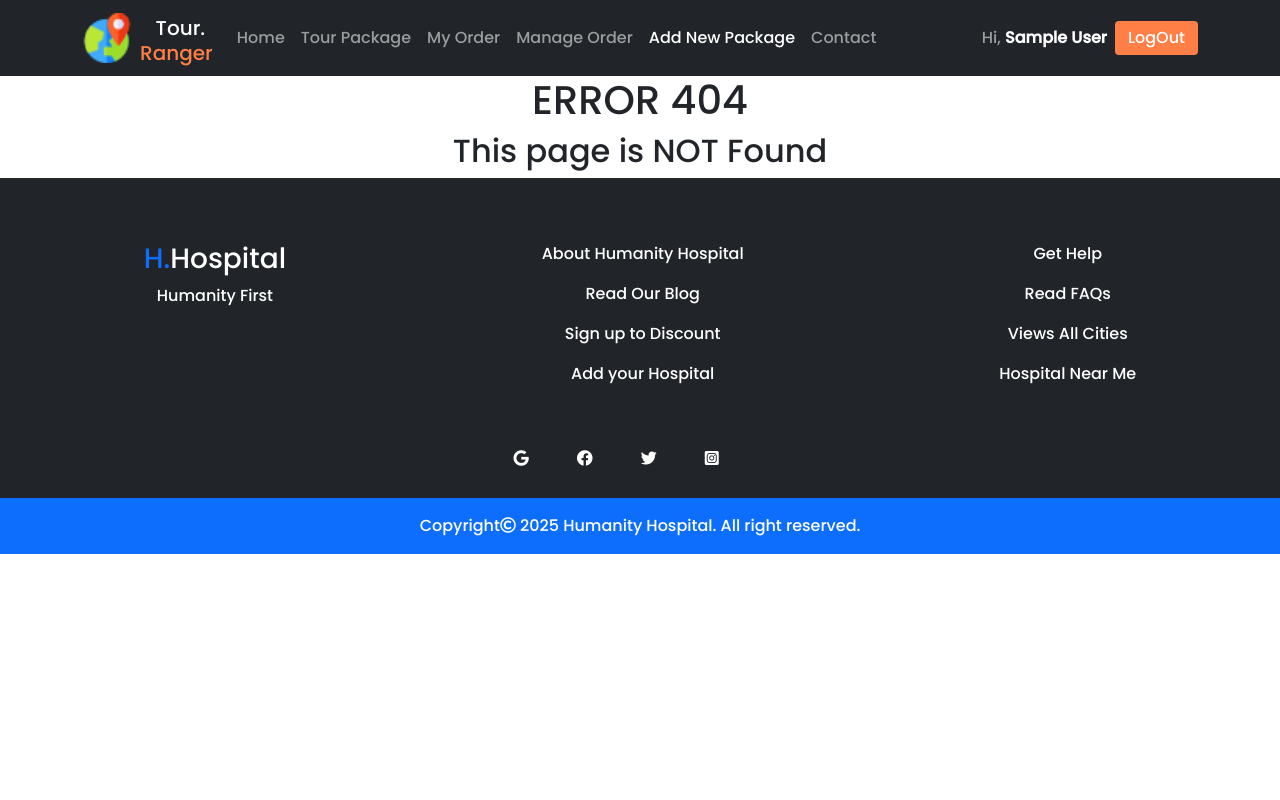
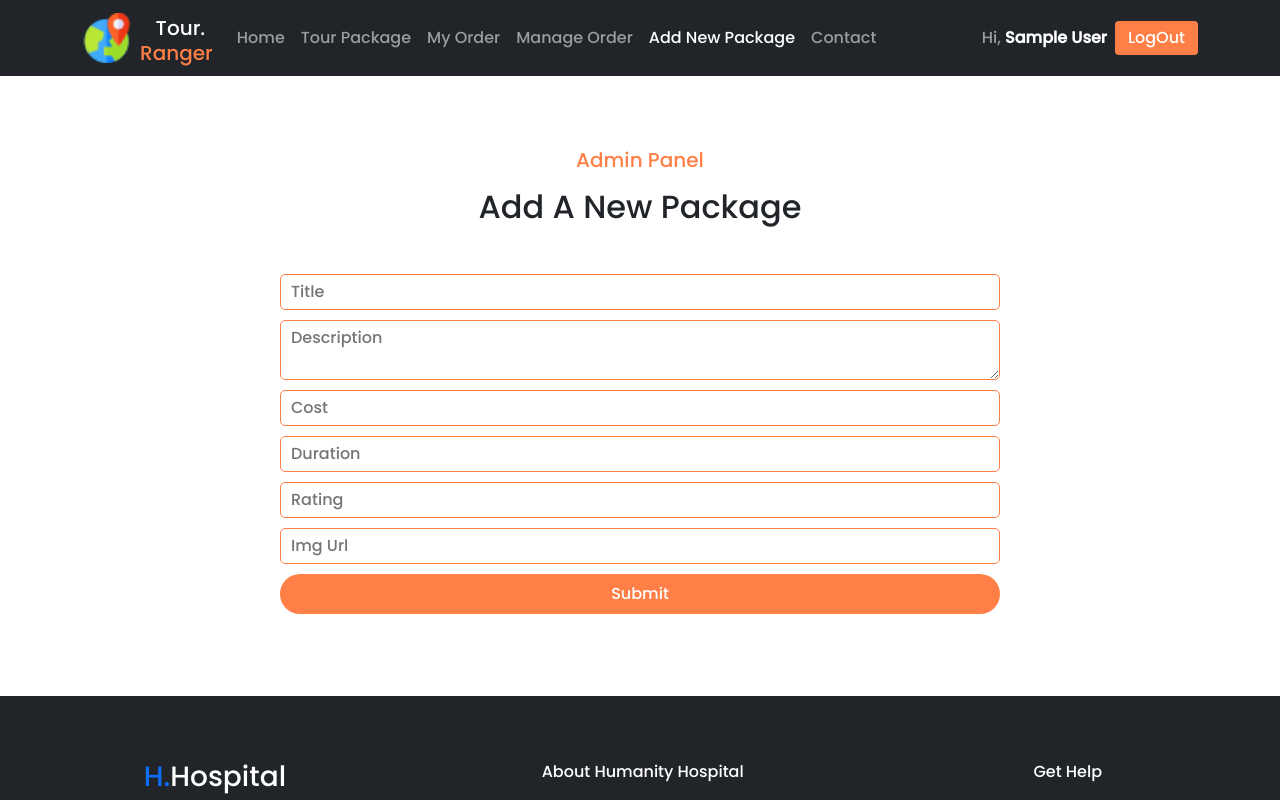
Before and after one commit to Hasibul294/tour-ranger-with-react-firebase-node-mongo-client-side, a React (Create React App) app: page /addNewPackage in a window 1280 px wide. Shown: the top 800 px of the page. Built offline with nearby package versions, Linux system fonts and the light colour scheme; no server answers; sample sign-in values are in the browser's storage.

Commit message:
add booking and new package

```diff
--- a/package.json
+++ b/package.json
@@ -6,11 +6,13 @@
     "@testing-library/jest-dom": "^5.14.1",
     "@testing-library/react": "^11.2.7",
     "@testing-library/user-event": "^12.8.3",
+    "axios": "^0.24.0",
     "bootstrap": "^5.1.3",
     "firebase": "^9.2.0",
     "react": "^17.0.2",
     "react-bootstrap": "^2.0.0",
     "react-dom": "^17.0.2",
+    "react-hook-form": "^7.18.0",
     "react-router-dom": "^5.3.0",
     "react-scripts": "4.0.3",
     "web-vitals": "^1.1.2"
--- a/src/App.js
+++ b/src/App.js
@@ -9,6 +9,9 @@ import Footer from "./pages/Shared/Footer";
 import Login from "./pages/Login/Login/Login";
 import Register from "./pages/Register/Register";
 import Packages from "./pages/Home/Packages/Packages";
+import PrivateRoute from "./pages/Login/PrivateRoute/PrivateRoute";
+import BookPackage from "./pages/BookPackage/BookPackage";
+import AddPackage from "./pages/AddPackage/AddPackage";
 
 function App() {
   return (
@@ -26,13 +29,15 @@ function App() {
             <Route exact path="/package">
               <Packages></Packages>
             </Route>
+            <PrivateRoute exact path="/packages/:id">
+              <BookPackage></BookPackage>
+            </PrivateRoute>
+            <Route exact path="/addNewPackage">
+              <AddPackage></AddPackage>
+            </Route>
             <Route exact path="/login">
               <Login></Login>
             </Route>
-            {/* <PrivateRoute exact path="/details/:id">
-              <ServiceDetails></ServiceDetails>
-            </PrivateRoute>
-             */}
             <Route exact path="/register">
               <Register></Register>
             </Route>
--- /dev/null
+++ b/src/pages/AddPackage/AddPackage.js
@@ -0,0 +1,51 @@
+import axios from "axios";
+import React from "react";
+import { Col, Row } from "react-bootstrap";
+import { useForm } from "react-hook-form";
+
+const AddPackage = () => {
+  const { register, handleSubmit, reset } = useForm();
+
+  const onSubmit = (data) => {
+    console.log(data);
+    axios.post("http://localhost:5000/packages", data).then((res) => {
+      if (res.data.insertedId) {
+        alert("New Package Added Successfully");
+        reset();
+      }
+    });
+  };
+  return (
+    <div className="container my-5 p-4">
+      <h5 className="mb-3 text-color">Admin Panel</h5>
+      <h2 className="mb-5">Add A New Package</h2>
+      <Row className="justify-content-center">
+        <Col lg={8}>
+          <form className="book-form" onSubmit={handleSubmit(onSubmit)}>
+            <input {...register("title")} placeholder="Title" required />
+            <textarea
+              {...register("description")}
+              placeholder="Description"
+              required
+            />
+            <input
+              type="number"
+              {...register("cost")}
+              placeholder="Cost"
+              required
+            />
+            <input {...register("duration")} placeholder="Duration" required />
+            <input {...register("rating")} placeholder="Rating" required />
+            <input {...register("img")} placeholder="Img Url" required />
+            <input
+              className="bg-orange border-0 text-white py-2 rounded-pill"
+              type="submit"
+            />
+          </form>
+        </Col>
+      </Row>
+    </div>
+  );
+};
+
+export default AddPackage;
--- /dev/null
+++ b/src/pages/BookPackage/BookPackage.css
@@ -0,0 +1,17 @@
+.book-image{
+    width: 100%;
+    height: auto;
+}
+
+.book-form{
+    display: flex;
+    flex-direction: column;
+    justify-content: center;
+}
+
+.book-form input, textarea{
+    margin-bottom: 10px;
+    padding: 5px 10px;
+    border: 1px solid #ff7f47;
+    border-radius: 5px;
+}
--- /dev/null
+++ b/src/pages/BookPackage/BookPackage.js
@@ -0,0 +1,84 @@
+import React, { useEffect, useState } from "react";
+import { Col, Container, Row } from "react-bootstrap";
+import { useForm } from "react-hook-form";
+import { useParams } from "react-router";
+import useAuth from "../../hooks/useAuth";
+import "./BookPackage.css";
+
+const BookPackage = () => {
+  const { id } = useParams();
+  const { user } = useAuth();
+  const { register, handleSubmit } = useForm();
+  const [pack, setPack] = useState();
+
+  const onSubmit = (data) => {
+    console.log(data);
+  };
+
+  useEffect(() => {
+    fetch(`http://localhost:5000/packages/${id}`)
+      .then((res) => res.json())
+      .then((data) => setPack(data));
+  }, []);
+
+  return (
+    <div className="my-5 p-4">
+      <h5 className="mb-3 text-color">Book Your Package</h5>
+      <h2 className="mb-2">Your Package Details</h2>
+
+      <Container>
+        <Row className="g-4 my-3">
+          <Col md={7} lg={8}>
+            <div>
+              <img className="book-image mb-3" src={pack?.img} alt="" />
+              <hr className="text-secondary mb-2" />
+              <div className="text-start d-flex justify-content-between align-items-center">
+                <h2 className="text-color">
+                  <i class="text-secondary me-1 fas fa-map-marker-alt"></i>
+                  {pack?.title}
+                </h2>
+                <p>
+                  <i className="fs-6 fw-lighter me-1 fas fa-calendar-alt"></i>
+                  {pack?.duration}
+                </p>
+              </div>
+              <hr className="text-secondary mb-2" />
+              <h4 className="text-start">Overview</h4>
+              <p className="text-start">{pack?.description}</p>
+              <hr className="text-secondary mb-2" />
+            </div>
+          </Col>
+          <Col md={5} lg={4}>
+            <div className="bg-light p-3 rounded">
+              <h4>Book This Package</h4>
+              <form className="book-form" onSubmit={handleSubmit(onSubmit)}>
+                <input {...register("name")} placeholder="Full Name" required />
+                <input {...register("email")} value={user.email} />
+                <input
+                  {...register("address")}
+                  placeholder="Your Address"
+                  required
+                />
+                <input type="number" {...register("cost")} />
+                <input
+                  type="number"
+                  {...register("age", { min: 18, max: 99 })}
+                  placeholder="Age (18 to 90)"
+                  required
+                />
+                <textarea {...register("massage")} placeholder="Massage" />
+                <input
+                  className="bg-orange border-0 text-white py-2 rounded-pill"
+                  type="submit"
+                  value="Confirm"
+                />
+              </form>
+            </div>
+          </Col>
+        </Row>
+      </Container>
+    </div>
+  );
+};
+
+export default BookPackage;
--- a/src/pages/Home/Package/Package.js
+++ b/src/pages/Home/Package/Package.js
@@ -7,8 +7,8 @@ import "./Package.css";
 const Package = ({ item }) => {
   const { _id, title, cost, duration, description, img } = item;
   const history = useHistory();
-  const handleBooking = () => {
-    history.push(`/details/${_id}`);
+  const handleBooking = (id) => {
+    history.push(`/packages/${id}`);
   };
   return (
     <Col md={6} lg={4}>
@@ -17,7 +17,7 @@ const Package = ({ item }) => {
         <Card.Body>
           <div className="d-sm-flex justify-content-between  align-items-center">
             <p className="text-start fs-4 fw-bold">
-              {cost}
+              ${cost}
               <span className="fs-6 fw-lighter">/Per Parson</span>
             </p>
             <p className="text-start fs-6 fw-lighter">
@@ -32,9 +32,10 @@ const Package = ({ item }) => {
           <Card.Text className="text-start">
             {description.slice(0, 138)}.....
           </Card.Text>
+          <p>ID: {_id}</p>
           <p></p>
           <button
-            onClick={handleBooking}
+            onClick={() => handleBooking(_id)}
             className="btn bg-orange text-white d-block ms-auto"
           >
             Booking
--- a/src/pages/Home/Packages/Packages.js
+++ b/src/pages/Home/Packages/Packages.js
@@ -5,7 +5,7 @@ import Package from "../Package/Package";
 const Packages = () => {
   const [packages, setPackages] = useState([]);
   useEffect(() => {
-    fetch("data.json")
+    fetch("http://localhost:5000/packages")
       .then((res) => res.json())
       .then((data) => setPackages(data));
   }, []);
--- /dev/null
+++ b/src/pages/Login/PrivateRoute/PrivateRoute.js
@@ -0,0 +1,34 @@
+import React from "react";
+import { Spinner } from "react-bootstrap";
+import { Redirect, Route } from "react-router";
+import useAuth from "../../../hooks/useAuth";
+
+const PrivateRoute = ({ children, ...rest }) => {
+  const { user, isLoading } = useAuth();
+  if (isLoading) {
+    return (
+      <div className="text-center my-5">
+        <Spinner className="text-center" animation="border" variant="primary" />
+      </div>
+    );
+  }
+  return (
+    <Route
+      {...rest}
+      render={({ location }) =>
+        user?.email ? (
+          children
+        ) : (
+          <Redirect
+            to={{
+              pathname: "/login",
+              state: { from: location },
+            }}
+          ></Redirect>
+        )
+      }
+    ></Route>
+  );
+};
+
+export default PrivateRoute;
```
Also changed, not shown: public/data.json (+1 -1 lines), 1 other file (tests, documents, lock files or other folders).
